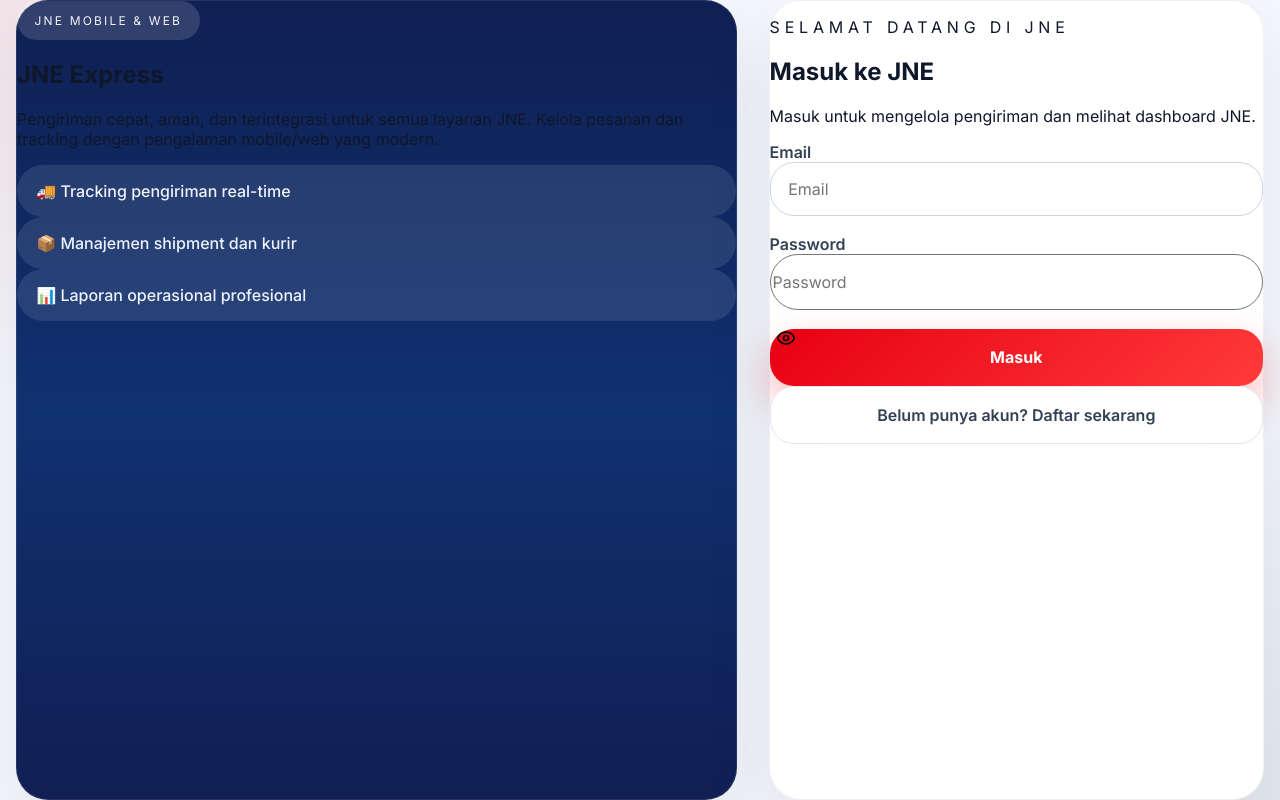
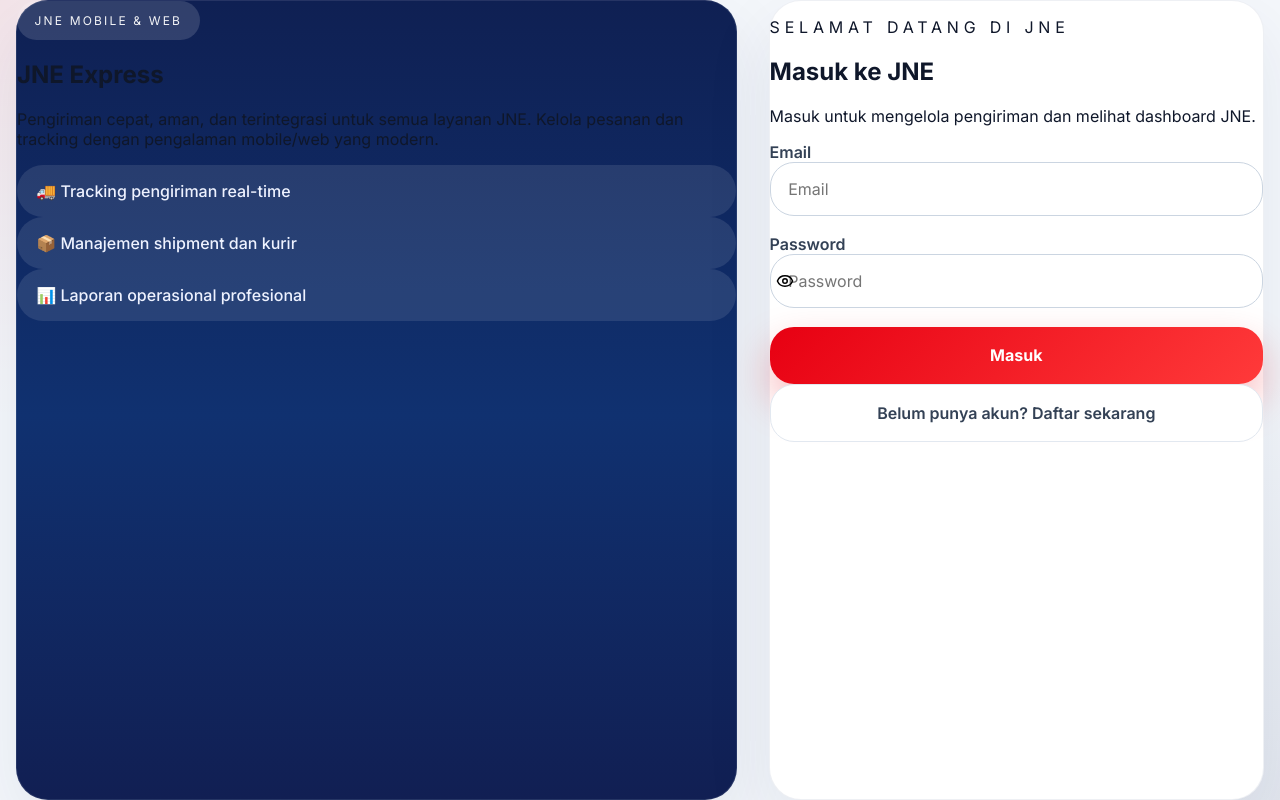
Before and after one commit to QikakimJ/frontend, a Next.js app: page / in a window 1280 px wide. Built offline with nearby package versions, Linux system fonts and the light colour scheme.

Commit message:
fix(ui): adjust password eye icon spacing

```diff
--- a/components/ui/PasswordInput.tsx
+++ b/components/ui/PasswordInput.tsx
@@ -25,17 +25,8 @@
         onChange={onChange}
         placeholder={placeholder}
         className="
-          w-full
-          h-[56px]
-          rounded-full
-          border
-          border-slate-300
-          bg-white
-          px-5
-          pr-14
-          text-base
-          outline-none
-          focus:border-red-500
+          input-field
+          !pr-[4.5rem]
         "
       />
 
@@ -44,10 +35,11 @@
         onClick={() => setShowPassword((prev) => !prev)}
         className="
           absolute
-          top-0
-          right-0
-          h-full
-          w-14
+          right-4
+          top-1/2
+          -translate-y-1/2
+          w-10
+          h-10
           flex
           items-center
           justify-center
@@ -55,14 +47,13 @@
           hover:text-slate-700
           bg-transparent
           border-none
-          cursor-pointer
-          z-20
+          z-10
         "
       >
         {showPassword ? (
-          <EyeOff size={20} />
+          <EyeOff size={18} />
         ) : (
-          <Eye size={20} />
+          <Eye size={18} />
         )}
       </button>
 
```
